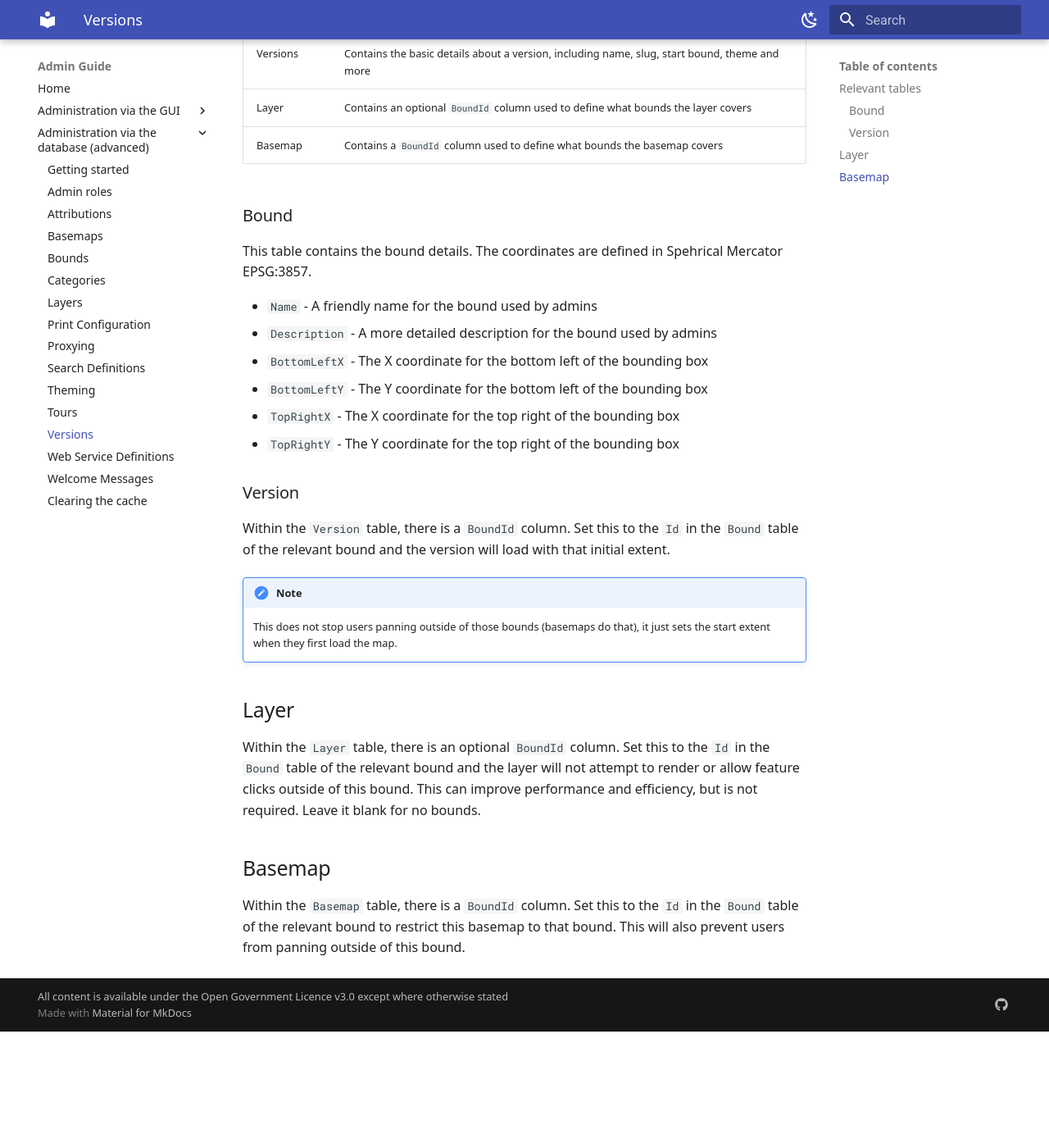
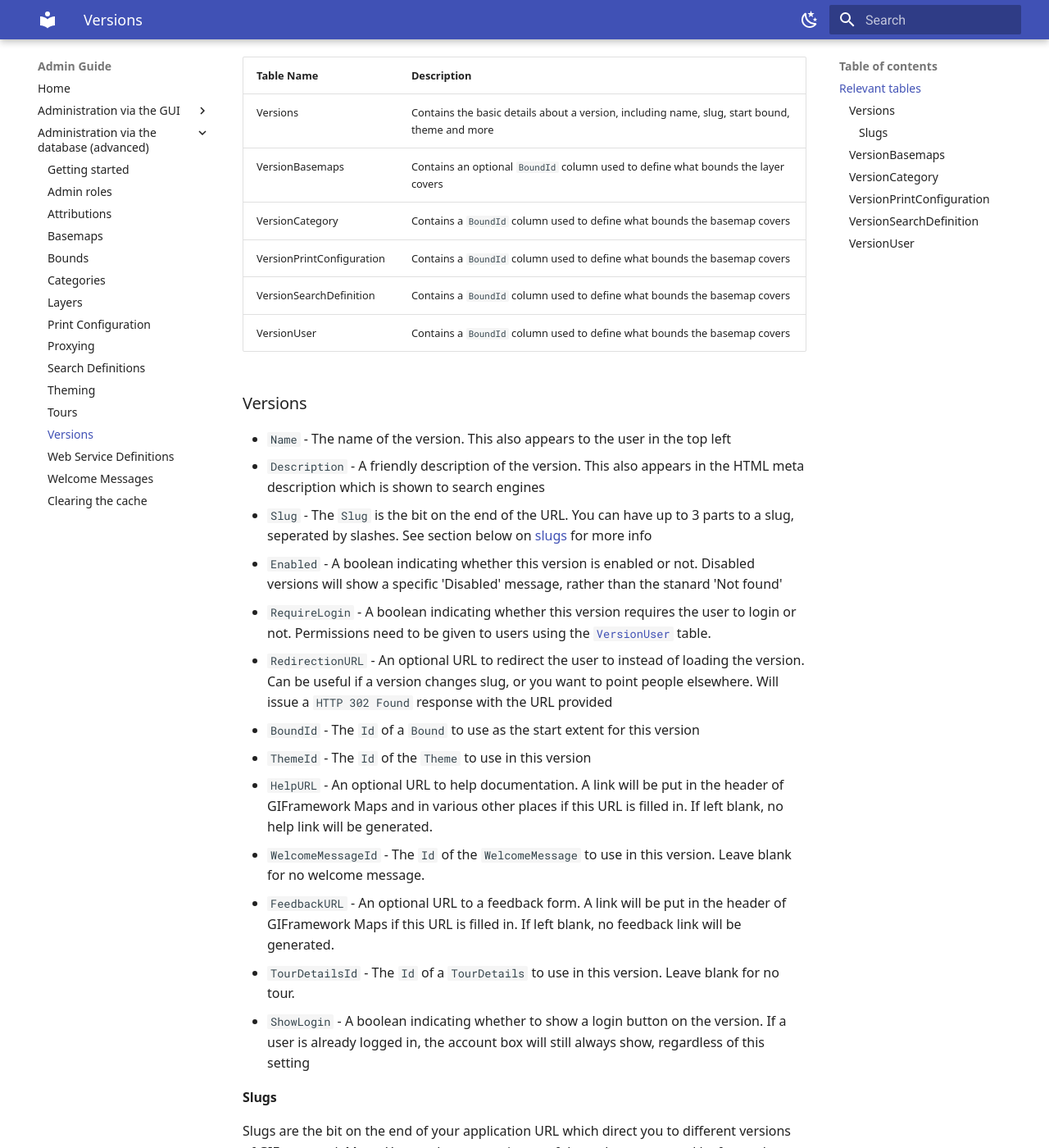
Before and after one commit to Dorset-Council-UK/GIFramework-Maps-Admin-Guide, an MkDocs documentation site: the page built from docs/db/versions.md, in a window 1280 px wide and 1400 px high, scrolled down 320 px. Shown: the whole window at 82% size. Built offline with MkDocs 1.6.1 and Material for MkDocs 9.7.7, drawn with Linux system fonts in a browser that asks for light colours; before the commit the page ends 1578 px from its top, so only the background shows below that; some of the changed text lies outside the part shown.

Commit message:
Update final pages of db section

```diff
--- a/docs/db/versions.md
+++ b/docs/db/versions.md
@@ -1,39 +1,124 @@
 # Versions
 
-The `Versions` table contains
+Versions are the best way to split maps up into different themes, with different layers, permissions and functionality.
+
+The `Versions` table contains all the basic information about a version of GIFramework Maps.
 
 ## Relevant tables
 
 | Table Name                          | Description                          |
 | ----------------------------------- | ------------------------------------ |
 | Versions                            | Contains the basic details about a version, including name, slug, start bound, theme and more |
-| Layer                               | Contains an optional `BoundId` column used to define what bounds the layer covers |
-| Basemap                             | Contains a `BoundId` column used to define what bounds the basemap covers |
+| VersionBasemaps                     | Contains an optional `BoundId` column used to define what bounds the layer covers |
+| VersionCategory                     | Contains a `BoundId` column used to define what bounds the basemap covers |
+| VersionPrintConfiguration           | Contains a `BoundId` column used to define what bounds the basemap covers |
+| VersionSearchDefinition             | Contains a `BoundId` column used to define what bounds the basemap covers |
+| VersionUser                         | Contains a `BoundId` column used to define what bounds the basemap covers |
 
-### Bound
+### Versions
 
-This table contains the bound details. The coordinates are defined in Spehrical Mercator EPSG:3857.
+- `Name` - The name of the version. This also appears to the user in the top left
+- `Description` - A friendly description of the version. This also appears in the HTML meta description which is shown to search engines
+- `Slug` - The `Slug` is the bit on the end of the URL. You can have up to 3 parts to a slug, seperated by slashes. See section below on [slugs](#slugs) for more info
+- `Enabled` - A boolean indicating whether this version is enabled or not. Disabled versions will show a specific 'Disabled' message, rather than the stanard 'Not found'
+- `RequireLogin` - A boolean indicating whether this version requires the user to login or not. Permissions need to be given to users using the [`VersionUser`](#versionuser) table.
+- `RedirectionURL` - An optional URL to redirect the user to instead of loading the version. Can be useful if a version changes slug, or you want to point people elsewhere. Will issue a `HTTP 302 Found` response with the URL provided
+- `BoundId` - The `Id` of a `Bound` to use as the start extent for this version
+- `ThemeId` - The `Id` of the `Theme` to use in this version
+- `HelpURL` - An optional URL to help documentation. A link will be put in the header of GIFramework Maps and in various other places if this URL is filled in. If left blank, no help link will be generated.
+- `WelcomeMessageId` - The `Id` of the `WelcomeMessage` to use in this version. Leave blank for no welcome message.
+- `FeedbackURL` - An optional URL to a feedback form. A link will be put in the header of GIFramework Maps if this URL is filled in. If left blank, no feedback link will be generated.
+- `TourDetailsId` - The `Id` of a `TourDetails` to use in this version. Leave blank for no tour.
+- `ShowLogin` - A boolean indicating whether to show a login button on the version. If a user is already logged in, the account box will still always show, regardless of this setting
 
-- `Name` - A friendly name for the bound used by admins
-- `Description` - A more detailed description for the bound used by admins
-- `BottomLeftX` - The X coordinate for the bottom left of the bounding box
-- `BottomLeftY` - The Y coordinate for the bottom left of the bounding box
-- `TopRightX` - The X coordinate for the top right of the bounding box
-- `TopRightY` - The Y coordinate for the top right of the bounding box
+#### Slugs
 
-### Version
+Slugs are the bit on the end of your application URL which direct you to different versions of GIFramework Maps. You can have a maximum of three slugs seperated by forward slashes.
 
-Within the `Version` table, there is a `BoundId` column. Set this to the `Id` in the `Bound` table of the relevant bound and the version will load with that initial extent.
+By default, there should be one called 'general' which is where you will be directed if you have no slug on your URL.
+
+!!! danger "Reserved slugs"
+    There are a number of slugs that are reserved for use by the GIFramework Maps application. Using these will not work and may cause other unintended consequences.
+
+    - `general`
+    - `account`
+    - `api`
+    - `print`
+    - `search`
+    - `broadcasthub`
+    - `css`
+    - `img`
+    - `lib`
+
+    You should not use these as the first part of the slug, regardless of any additional parts you put on the end, e.g. `lib/myversion` is **not** valid
+
+
+
+!!! example "Examples"
+    'general' -> Root of application e.g. `https://<your-application-root>/`
+
+    'highways' -> `https://<your-application-root>/highways`
+
+    'very/long/slug' -> `https://<your-application-root>/very/long/slug`
+
+
+
+
+### VersionBasemaps
+
+The `VersionBasemap` table defines which basemaps are available in which versions.
+
+- `VersionId` - The `Id` from the `Versions` table
+- `BasemapId` - The `Id` from the `Basemap` table
+- `IsDefault` - Boolean indicating whether this basemap is the default one for that version
+- `DefaultOpacity` - The default opacity (or transparency) of the basemap between 0 (invisible) and 100 (opaque). Leave blank for default of 100
+- `DefaultSaturation` - The default saturation of the basemap between 0 (greyscale) and 100 (full colour). Leave blank for default of 100
+- `SortOrder` - The position the basemap will appear in the basemaps panel
+
+### VersionCategory
+
+The `VersionCategory` table defines which categories are available in which versions.
+
+- `VersionId` - The `Id` from the `Versions` table
+- `CategoryId` - The `Id` from the `Category` table
+
+!!! bug
+    If you want this category to appear in many versions, but in different orders, you will need to make different categories, as the ordering cannot be set by version
+
+!!! info
+    If your category is a child, both the parent AND child categories need to be added to this table.
+
+### VersionPrintConfiguration
+
+The `VersionPrintConfiguration` table defines which print configurations are used in which versions.
+
+- `VersionId` - The `Id` from the `Versions` table
+- `PrintConfigurationId` - The `Id` from the `PrintConfigurations` table
 
 !!! note
+    If a specific configuration is not set for a version, it will fall back to that defined for the 'general' version
 
-    This does not stop users panning outside of those bounds (basemaps do that), it just sets the start extent when they first load the map.
+### VersionSearchDefinition
 
+The `VersionSearchDefinition` table defines which searches are available in which versions.
 
-## Layer
+- `VersionId` - The `Id` from the `Versions` table
+- `SearchDefinitionId` - The `Id` from the `SearchDefinition` table
+- `Enabled` - A boolean indicating whether this search is enabled by default (users can override this in the search options dialog)
+- `Order` - The order in which the search results are searched. Particularly important if the `StopIfFound` boolean is used
+- `StopIfFound` - Determines whether the further searches are conducted if a result has been found with this search
 
-Within the `Layer` table, there is an optional `BoundId` column. Set this to the `Id` in the `Bound` table of the relevant bound and the layer will not attempt to render or allow feature clicks outside of this bound. This can improve performance and efficiency, but is not required. Leave it blank for no bounds.
+!!! example
+    When you do a search, GIFramework Maps starts from the top of the list (sorted by the `Order` column) and works its way down until it finds a result. When it does, if the `StopIfFound` boolean is set to true, GIFramework Maps will not continue with any of the other searches. This prevents users from getting lots of potentially irrelevant results when a more relevant result has already been found.
 
-## Basemap
+!!! note
+    If a specific search definition configuration is not found for a version, it will fall back to using search definitions defined for the 'general' version
 
-Within the `Basemap` table, there is a `BoundId` column. Set this to the `Id` in the `Bound` table of the relevant bound to restrict this basemap to that bound. This will also prevent users from panning outside of this bound.
+### VersionUser
+
+The `VersionUser` table defines which individual users are allowed to access which versions. This only applies to versions with `RequireLogin` set to true.
+
+To give a user acess to a version, simply provide their user identifier and the ID from the `Versions` table.
+
+!!! hint
+    You can get a user's identifier (or your own) by getting them to go to `https://<your-application-root>/account/diagnostics` and looking up the `nameidentifier` value.
```
Also changed, not shown: docs/db/admin-roles.md (+2 -2 lines), docs/db/theming.md (+1 -1 lines), docs/db/web-service-definitions.md (+17 -28 lines).
